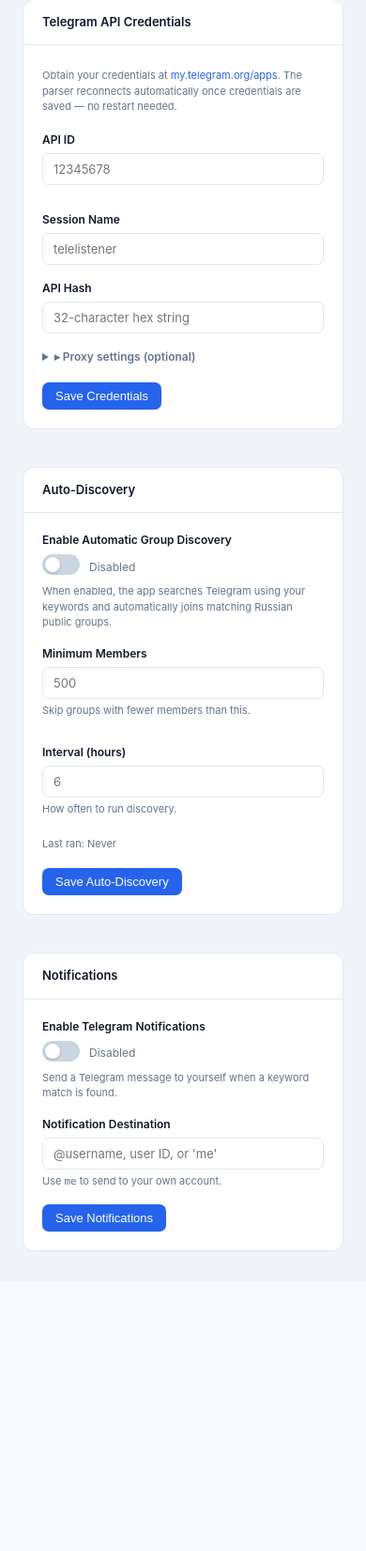
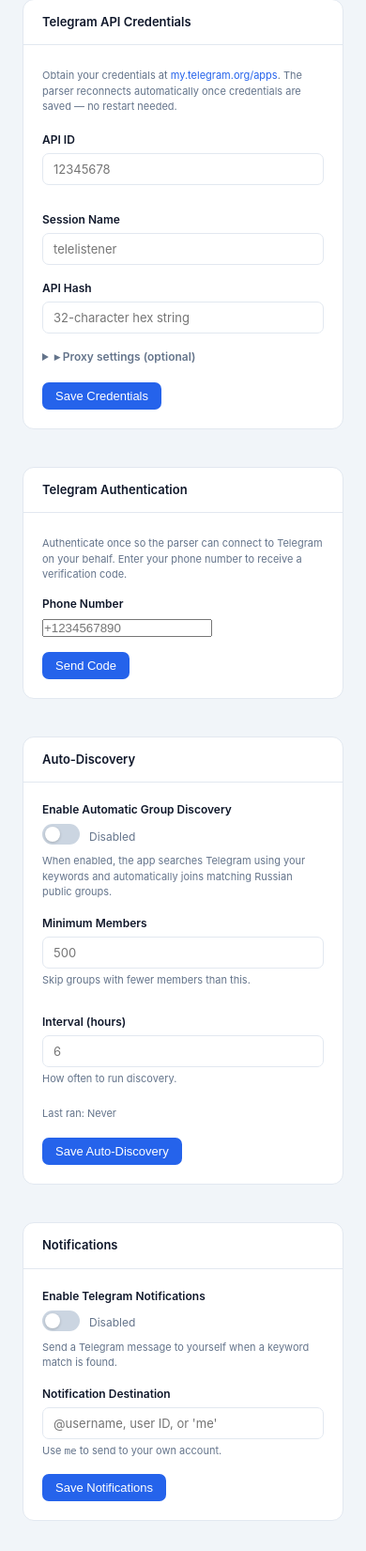
Before and after one commit to delharris1981/telegram-parser, a FastAPI app: page /settings in a window 390 px wide; the page is wider, and only the part inside the window is pictured. Shown: the part 166-1817 px from the top of that part at 94% size. Before the commit the page ends 1498 px from the top of that part, so only its background shows below. Run offline with FastAPI, Linux system fonts and the light colour scheme; the visitor is signed in with stand-in values (Sample User, id 1); data that the repository does not hold is empty; parts of the project's set-up code (start-up, migrations or seed data) failed here and were passed over.

Commit message:
feat: add Telegram phone+OTP auth flow; switch to StringSession
Each user can now authenticate via Settings → Telegram Authentication
(phone → OTP → optional 2FA password). Session stored as StringSession
in per-user DB; no session files. Parser loop detects missing auth and
retries automatically once auth completes, without a server restart.

Co-Authored-By: Claude Sonnet 4.6 <noreply@anthropic.com>

```diff
--- a/dashboard/main.py
+++ b/dashboard/main.py
@@ -14,6 +14,7 @@ from dashboard.routes import hits, keywords, groups
 from dashboard.routes import settings as settings_router
 from dashboard.routes import parser as parser_router
 from dashboard.routes import admin as admin_router
+from dashboard.routes import tg_auth as tg_auth_router
 from db.users import init_users_db, get_user_by_username, create_user
 from db.init import init_db
 
@@ -50,6 +51,7 @@ app.include_router(groups.router)
 app.include_router(settings_router.router)
 app.include_router(parser_router.router)
 app.include_router(admin_router.router)
+app.include_router(tg_auth_router.router)
 
 
 @app.get("/login", response_class=HTMLResponse)
--- /dev/null
+++ b/dashboard/routes/tg_auth.py
@@ -0,0 +1,95 @@
+from fastapi import APIRouter, Depends, HTTPException
+from pydantic import BaseModel
+from telethon.errors import SessionPasswordNeededError
+
+from dashboard.auth import require_auth
+from db.operations import get_tg_session, save_tg_session
+from parser.client import create_client
+
+router = APIRouter()
+
+_pending: dict[str, dict] = {}  # username -> {client, phone, phone_code_hash}
+
+
+class PhoneIn(BaseModel):
+    phone: str
+
+
+class CodeIn(BaseModel):
+    code: str
+
+
+class PasswordIn(BaseModel):
+    password: str
+
+
+@router.get("/api/auth/telegram/status")
+async def tg_status(user: dict = Depends(require_auth)):
+    session = await get_tg_session(user["db_path"])
+    return {"authenticated": bool(session)}
+
+
+@router.post("/api/auth/telegram/send-code")
+async def send_code(body: PhoneIn, user: dict = Depends(require_auth)):
+    old = _pending.pop(user["username"], None)
+    if old:
+        try:
+            await old["client"].disconnect()
+        except Exception:
+            pass
+
+    client = await create_client(user["db_path"])
+    await client.connect()
+    try:
+        result = await client.send_code_request(body.phone)
+    except Exception as exc:
+        await client.disconnect()
+        raise HTTPException(400, str(exc))
+
+    _pending[user["username"]] = {
+        "client": client,
+        "phone": body.phone,
+        "phone_code_hash": result.phone_code_hash,
+    }
+    return {"status": "code_sent"}
+
+
+@router.post("/api/auth/telegram/verify-code")
+async def verify_code(body: CodeIn, user: dict = Depends(require_auth)):
+    pending = _pending.get(user["username"])
+    if not pending:
+        raise HTTPException(400, "No pending auth — send code first")
+
+    try:
+        await pending["client"].sign_in(
+            pending["phone"], body.code,
+            phone_code_hash=pending["phone_code_hash"],
+        )
+    except SessionPasswordNeededError:
+        return {"status": "2fa_required"}
+    except Exception as exc:
+        raise HTTPException(400, str(exc))
+
+    session_str = pending["client"].session.save()
+    await pending["client"].disconnect()
+    _pending.pop(user["username"], None)
+    await save_tg_session(user["db_path"], session_str)
+    return {"status": "ok"}
+
+
+@router.post("/api/auth/telegram/verify-password")
+async def verify_password(body: PasswordIn, user: dict = Depends(require_auth)):
+    pending = _pending.get(user["username"])
+    if not pending:
+        raise HTTPException(400, "No pending auth — send code first")
+
+    try:
+        await pending["client"].sign_in(password=body.password)
+    except Exception as exc:
+        raise HTTPException(400, str(exc))
+
+    session_str = pending["client"].session.save()
+    await pending["client"].disconnect()
+    _pending.pop(user["username"], None)
+    await save_tg_session(user["db_path"], session_str)
+    return {"status": "ok"}
--- a/dashboard/templates/settings.html
+++ b/dashboard/templates/settings.html
@@ -62,6 +62,64 @@
         <button class="btn btn-primary" onclick="saveApiConfig()">Save Credentials</button>
         <span id="api-msg" class="text-sm"></span>
       </div>
+    </div>
+  </div>
+
+  <!-- Telegram Authentication -->
+  <div class="card">
+    <div class="card-head">
+      <span class="card-title">Telegram Authentication</span>
+      <span id="auth-badge" class="badge" style="font-size:11px;"></span>
+    </div>
+    <div class="card-body">
+
+      <div id="auth-step-phone">
+        <p class="form-hint" style="margin-bottom:14px;">
+          Authenticate once so the parser can connect to Telegram on your behalf.
+          Enter your phone number to receive a verification code.
+        </p>
+        <div class="form-group">
+          <label for="tg-phone">Phone Number</label>
+          <input type="tel" id="tg-phone" placeholder="+1234567890">
+        </div>
+        <div style="display:flex;align-items:center;gap:12px;">
+          <button class="btn btn-primary" onclick="sendCode()">Send Code</button>
+          <span id="auth-msg" class="text-sm"></span>
+        </div>
+      </div>
+
+      <div id="auth-step-code" style="display:none;">
+        <p class="form-hint" style="margin-bottom:14px;">Enter the code Telegram sent to your app.</p>
+        <div class="form-group">
+          <label for="tg-code">Verification Code</label>
+          <input type="text" id="tg-code" placeholder="12345" maxlength="10">
+        </div>
+        <div style="display:flex;align-items:center;gap:12px;">
+          <button class="btn btn-primary" onclick="verifyCode()">Verify</button>
+          <button class="btn" onclick="showStep('phone')">Back</button>
+          <span id="auth-code-msg" class="text-sm"></span>
+        </div>
+      </div>
+
+      <div id="auth-step-2fa" style="display:none;">
+        <p class="form-hint" style="margin-bottom:14px;">Two-factor authentication is enabled. Enter your cloud password.</p>
+        <div class="form-group">
+          <label for="tg-password">2FA Password</label>
+          <input type="password" id="tg-password">
+        </div>
+        <div style="display:flex;align-items:center;gap:12px;">
+          <button class="btn btn-primary" onclick="verifyPassword()">Submit</button>
+          <span id="auth-2fa-msg" class="text-sm"></span>
+        </div>
+      </div>
+
+      <div id="auth-step-done" style="display:none;">
+        <p class="form-hint" style="margin-bottom:14px;">
+          Authenticated. The parser will connect automatically when started.
+        </p>
+        <button class="btn" onclick="showStep('phone')">Re-authenticate</button>
+      </div>
+
     </div>
   </div>
 
@@ -139,6 +197,89 @@
 </div>
 
 <script>
+// --- Telegram Auth ---
+
+function showStep(step) {
+  ['phone','code','2fa','done'].forEach(s =>
+    document.getElementById('auth-step-' + s).style.display = s === step ? '' : 'none'
+  );
+}
+
+function setAuthMsg(id, text, ok) {
+  const el = document.getElementById(id);
+  el.textContent = text;
+  el.style.color = ok ? 'var(--success)' : 'var(--danger)';
+}
+
+async function loadAuthStatus() {
+  const r = await fetch('/api/auth/telegram/status').then(x => x.json());
+  const badge = document.getElementById('auth-badge');
+  if (r.authenticated) {
+    badge.textContent = 'Authenticated';
+    badge.className = 'badge badge-green';
+    showStep('done');
+  } else {
+    badge.textContent = 'Not authenticated';
+    badge.className = 'badge badge-red';
+    showStep('phone');
+  }
+}
+
+async function sendCode() {
+  const phone = document.getElementById('tg-phone').value.trim();
+  if (!phone) return setAuthMsg('auth-msg', 'Enter a phone number.', false);
+  setAuthMsg('auth-msg', 'Sending…', true);
+  const r = await fetch('/api/auth/telegram/send-code', {
+    method: 'POST',
+    headers: {'Content-Type': 'application/json'},
+    body: JSON.stringify({phone}),
+  });
+  if (!r.ok) {
+    const e = await r.json();
+    return setAuthMsg('auth-msg', e.detail || 'Error', false);
+  }
+  showStep('code');
+}
+
+async function verifyCode() {
+  const code = document.getElementById('tg-code').value.trim();
+  if (!code) return setAuthMsg('auth-code-msg', 'Enter the code.', false);
+  setAuthMsg('auth-code-msg', 'Verifying…', true);
+  const r = await fetch('/api/auth/telegram/verify-code', {
+    method: 'POST',
+    headers: {'Content-Type': 'application/json'},
+    body: JSON.stringify({code}),
+  });
+  if (!r.ok) {
+    const e = await r.json();
+    return setAuthMsg('auth-code-msg', e.detail || 'Error', false);
+  }
+  const data = await r.json();
+  if (data.status === '2fa_required') {
+    showStep('2fa');
+  } else {
+    loadAuthStatus();
+  }
+}
+
+async function verifyPassword() {
+  const password = document.getElementById('tg-password').value;
+  if (!password) return setAuthMsg('auth-2fa-msg', 'Enter your password.', false);
+  setAuthMsg('auth-2fa-msg', 'Verifying…', true);
+  const r = await fetch('/api/auth/telegram/verify-password', {
+    method: 'POST',
+    headers: {'Content-Type': 'application/json'},
+    body: JSON.stringify({password}),
+  });
+  if (!r.ok) {
+    const e = await r.json();
+    return setAuthMsg('auth-2fa-msg', e.detail || 'Error', false);
+  }
+  loadAuthStatus();
+}
+
+// --- Settings ---
+
 function updateToggleLabel() {
   const on = document.getElementById('notif-toggle').checked;
   const lbl = document.getElementById('toggle-lbl');
@@ -235,5 +376,6 @@ async function saveAutoDiscovery() {
 loadApiConfig();
 loadNotifs();
 loadAutoDiscovery();
+loadAuthStatus();
 </script>
 {% endblock %}
--- a/db/init.py
+++ b/db/init.py
@@ -42,7 +42,8 @@ CREATE TABLE IF NOT EXISTS settings (
     auto_discovery_enabled INTEGER NOT NULL DEFAULT 0,
     auto_discovery_min_members INTEGER NOT NULL DEFAULT 500,
     auto_discovery_interval_hours INTEGER NOT NULL DEFAULT 6,
-    auto_discovery_last_run DATETIME
+    auto_discovery_last_run DATETIME,
+    tg_session TEXT NOT NULL DEFAULT ''
 );
 
 INSERT OR IGNORE INTO settings (id, tg_notifications_enabled, tg_notification_destination,
@@ -72,6 +73,7 @@ _MIGRATIONS = [
     "ALTER TABLE settings ADD COLUMN auto_discovery_min_members INTEGER NOT NULL DEFAULT 500",
     "ALTER TABLE settings ADD COLUMN auto_discovery_interval_hours INTEGER NOT NULL DEFAULT 6",
     "ALTER TABLE settings ADD COLUMN auto_discovery_last_run DATETIME",
+    "ALTER TABLE settings ADD COLUMN tg_session TEXT NOT NULL DEFAULT ''",
 ]
 
 
```
Also changed, not shown: db/operations.py (+12 -1 lines), parser/client.py (+3 -8 lines), parser/main.py (+13 -3 lines), CHANGELOG.md, 1 other file.
